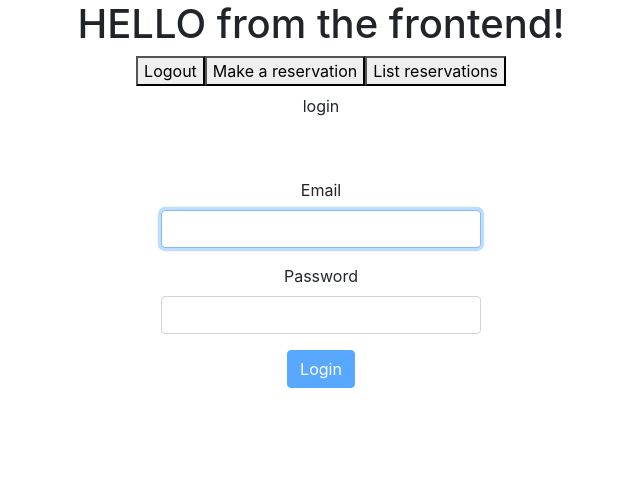
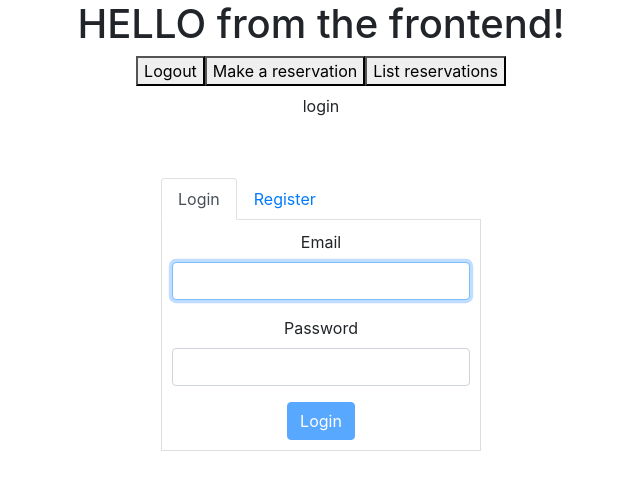
Before and after one commit to j-szulc/projekt_bd, a React (Create React App) app in the folder client/: page / in a window 1280 px wide. Shown: the top 490 px of the page, without its empty margins (319-959 px from the left). Built offline with nearby package versions, Linux system fonts and the light colour scheme; no server answers.

Commit message:
Fixed Login form layout

```diff
--- a/client/src/Login.css
+++ b/client/src/Login.css
@@ -1,10 +1,14 @@
 @media all and (min-width: 480px) {
     .Login {
         padding: 60px 0;
-    }
-
-    .Login form {
         margin: 0 auto;
         max-width: 320px;
     }
+
+    .tab-content {
+        border-left: 1px solid #ddd;
+        border-right: 1px solid #dddddd;
+        border-bottom: 1px solid #ddd;
+        padding: 10px;
+    }
 }
--- a/client/src/Login.js
+++ b/client/src/Login.js
@@ -1,6 +1,8 @@
 import React, { Component } from 'react';
 import Form from "react-bootstrap/Form";
 import Button from "react-bootstrap/Button";
+import Tabs from "react-bootstrap/Tabs";
+import Tab from "react-bootstrap/Tabs";
 import './Login.css';
 import axios from 'axios'
 import sha1 from 'sha1'
@@ -21,7 +23,24 @@ class Login extends Component {
         return this.state.email.length > 0 && this.state.password.length > 0;
     }
 
-    handleSubmit(event) {
+    handleLogin(event) {
+        event.preventDefault();
+        console.log(this.state);
+        axios.post("/api/v1/login",{
+            email: this.state.email,
+            password: sha1(this.state.password)
+        }).then((response)=>{
+            console.log("Success!");
+            cookies.set('token', '123456789', { path: '/' });
+            changeRootState({page: "pools"});
+            console.log(response);
+        }).catch(function (error) {
+            console.log("Error!");
+            console.log(error);
+        });
+    }
+
+    handleRegister(event) {
         event.preventDefault();
         console.log(this.state);
         axios.post("/api/v1/login",{
@@ -41,7 +60,9 @@ class Login extends Component {
     render() {
         return (
             <div className="Login">
-                <Form onSubmit={(e) => this.handleSubmit(e)}>
+                <Tabs>
+                    <Tab eventKey="Login" title="Login">
+                <Form onSubmit={(e) => this.handleLogin(e)}>
                     <Form.Group size="lg" controlId="email">
                         <Form.Label>Email</Form.Label>
                         <Form.Control
@@ -63,7 +84,32 @@ class Login extends Component {
                         Login
                     </Button>
                 </Form>
-                {this.validateForm()}
+                    </Tab>
+                    <Tab eventKey="Register" title="Register">
+                        <Form onSubmit={(e) => this.handleRegister(e)}>
+                            <Form.Group size="lg" controlId="email">
+                                <Form.Label>Email</Form.Label>
+                                <Form.Control
+                                    autoFocus
+                                    type="email"
+                                    value={this.email}
+                                    onChange={(e) => this.setState({email: e.target.value})}
+                                />
+                            </Form.Group>
+                            <Form.Group size="lg" controlId="password">
+                                <Form.Label>Password</Form.Label>
+                                <Form.Control
+                                    type="password"
+                                    value={this.password}
+                                    onChange={(e) => this.setState({password: e.target.value})}
+                                />
+                            </Form.Group>
+                            <Button variant="primary" type="submit" disabled={!this.validateForm()}>
+                                Login
+                            </Button>
+                        </Form>
+                    </Tab>
+                </Tabs>
             </div>
         );
     }
```
Also changed, not shown: 1 other file (tests, documents, lock files or other folders).
